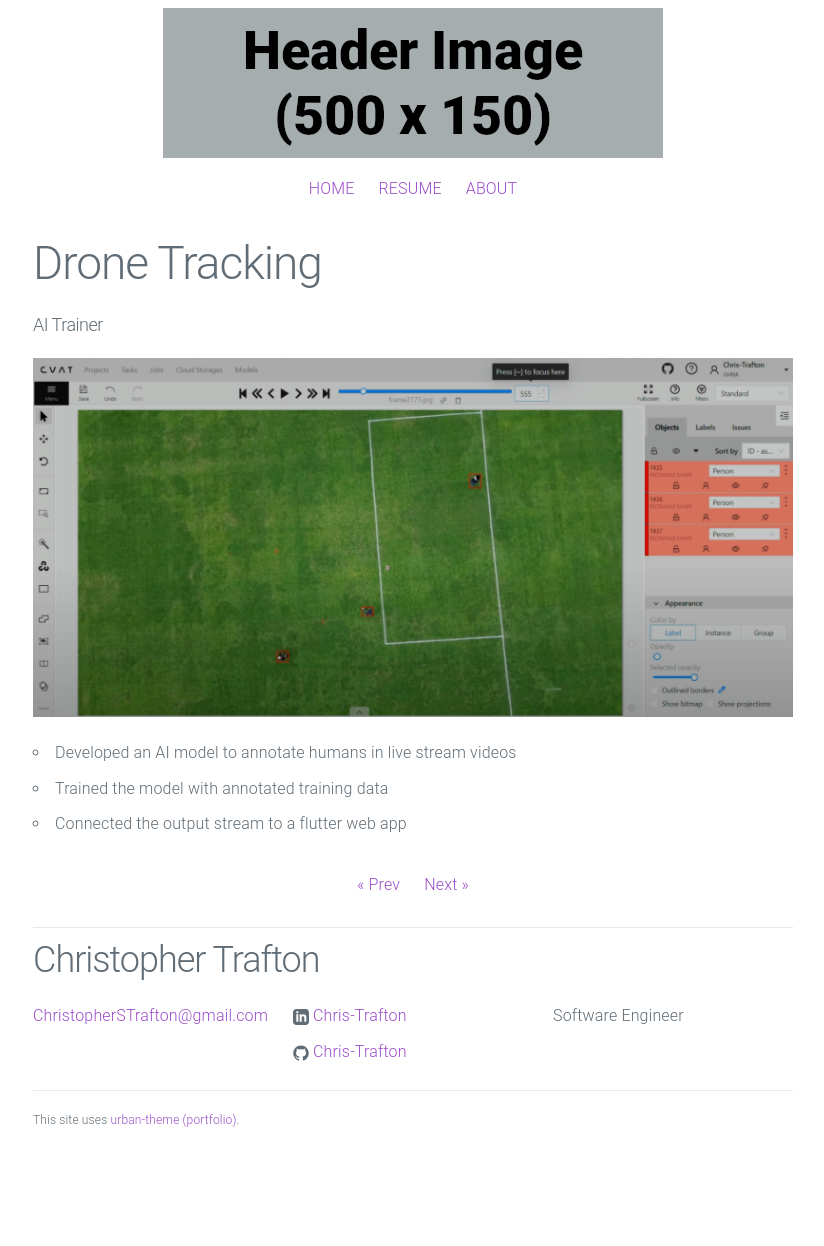
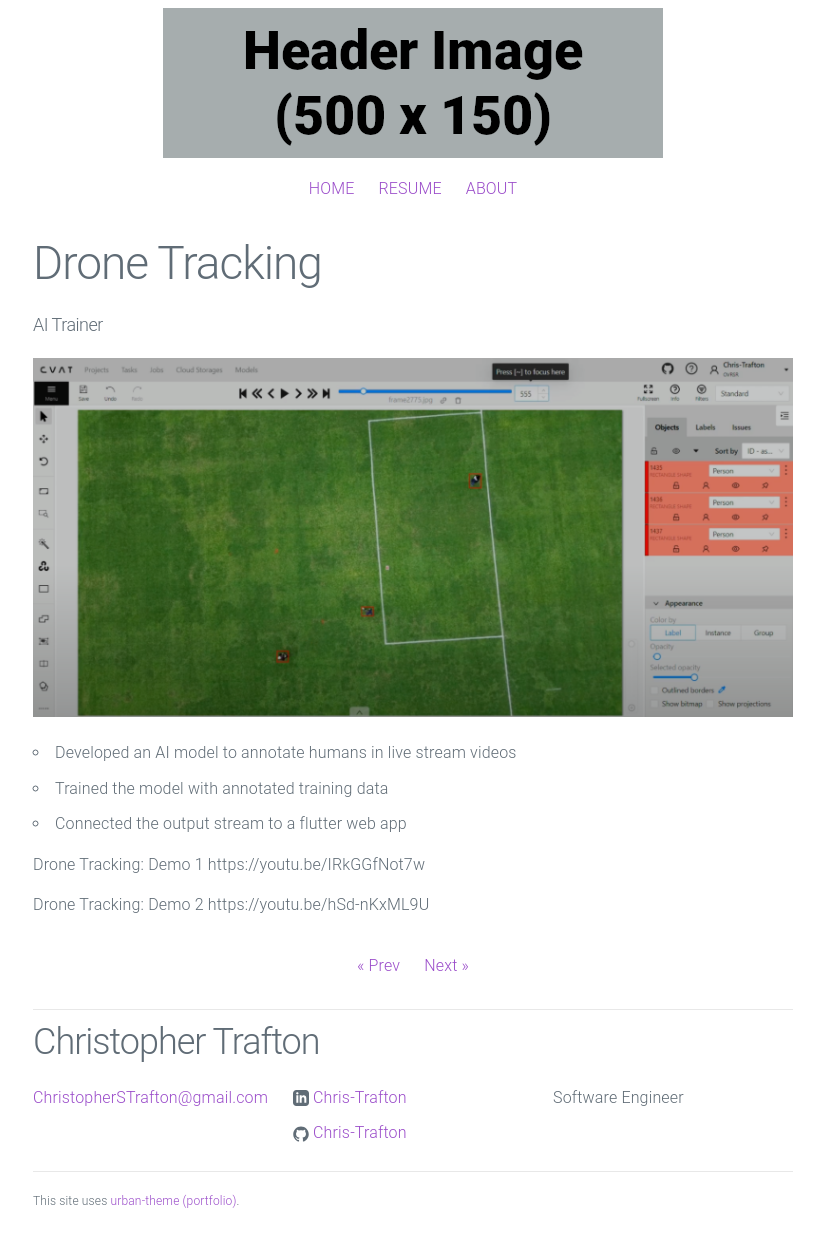
Before and after one commit to Chris-Trafton/Chris-Trafton.github.io, a Jekyll site: the page built from _posts/2024-04-01-dronetracking.md, in a window 1280 px wide. Shown: the whole page, without its empty margins (227-1051 px from the left). Built offline with Jekyll 4.4.1, drawn with Linux system fonts in a browser that asks for light colours; before the commit the page ends 1165 px from its top, so only the background shows below that.

Commit message:
added videos to dronetracking

```diff
--- a/_posts/2024-04-01-dronetracking.md
+++ b/_posts/2024-04-01-dronetracking.md
@@ -11,3 +11,9 @@ preview: /assets/dronetrackingpreview.png
 - Developed an AI model to annotate humans in live stream videos
 - Trained the model with annotated training data
 - Connected the output stream to a flutter web app
+
+Drone Tracking: Demo 1
+https://youtu.be/IRkGGfNot7w
+
+Drone Tracking: Demo 2
+https://youtu.be/hSd-nKxML9U
```
